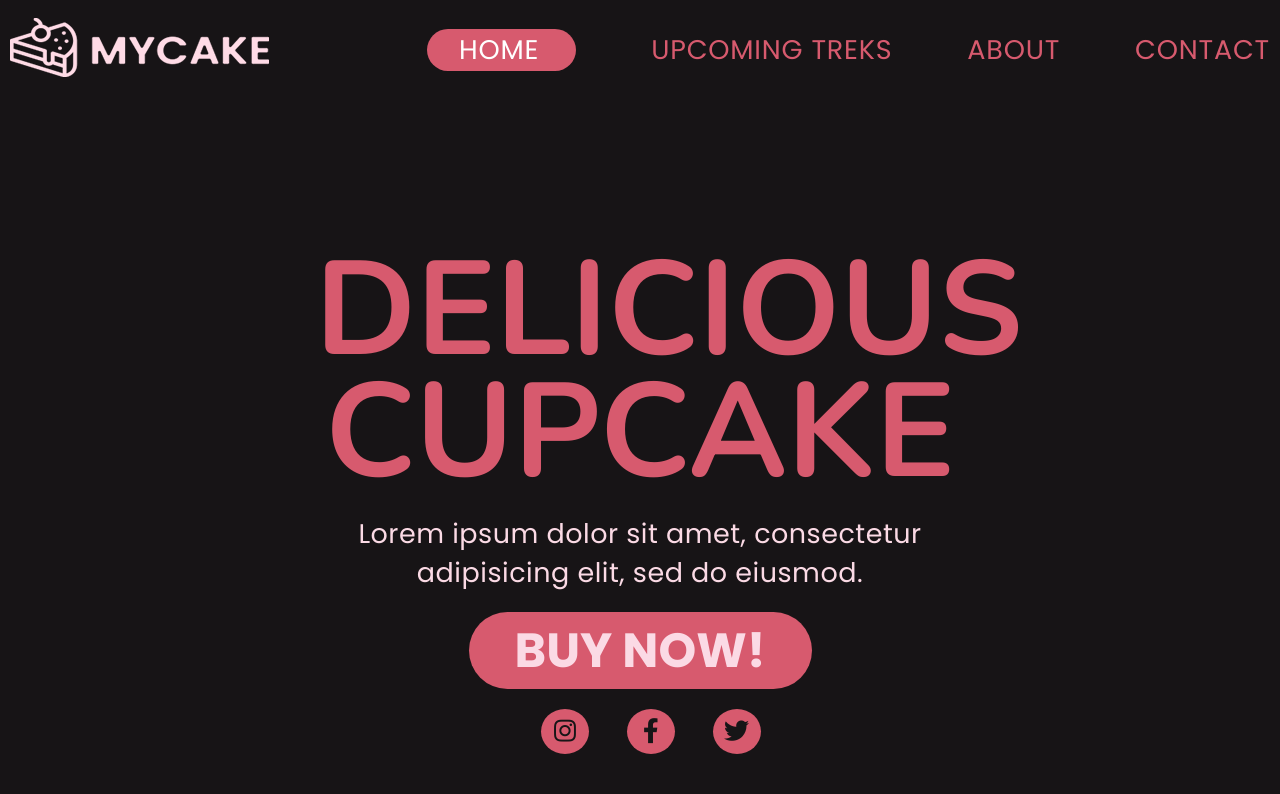
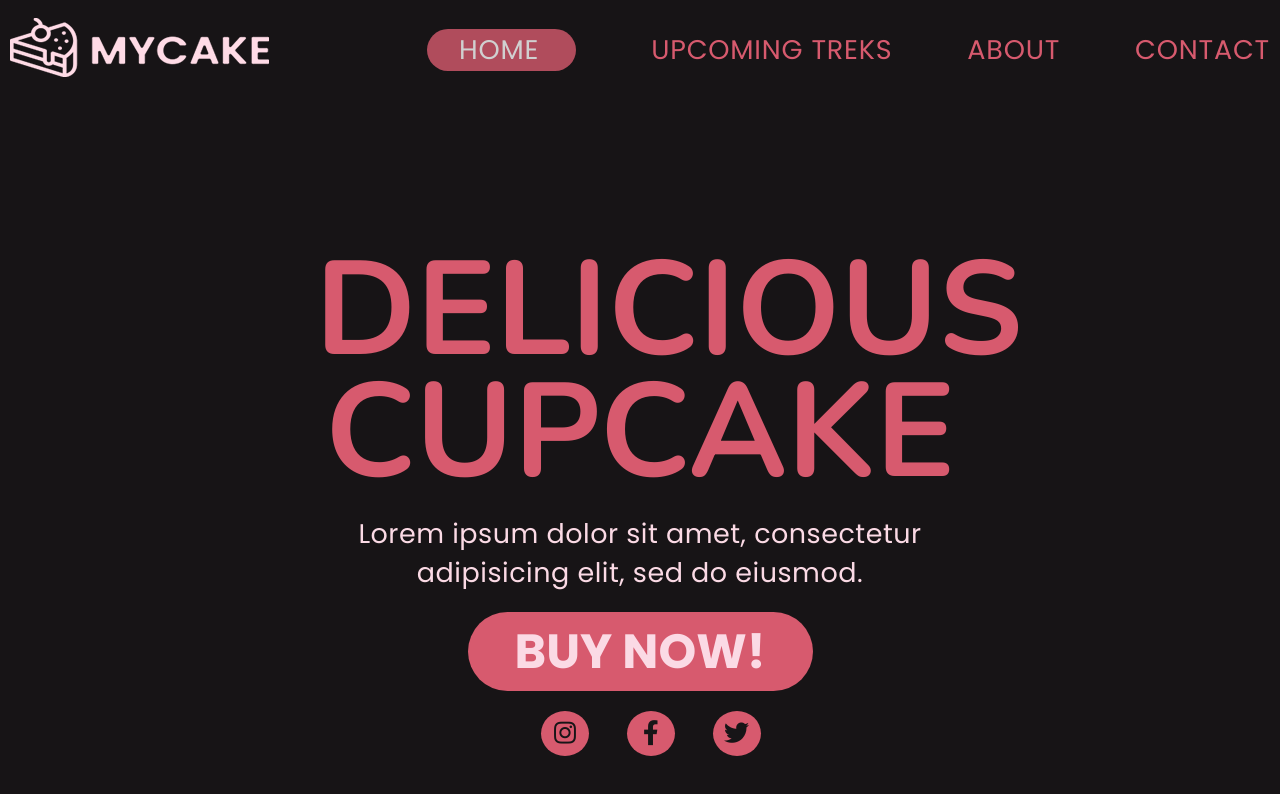
Before and after one commit to Faralex/cupCake, a plain HTML site: page index.html in a window 1280 px wide. In both pictures the pointer is over the link "HOME". Drawn offline with nearby package versions, Linux system fonts and the light colour scheme.

Commit message:
Add files via upload

```diff
--- a/css/style.css
+++ b/css/style.css
@@ -68,11 +68,15 @@ body {
   border-radius: 32px;
 }
 
-.header__list li a {
+.header__list a {
   color: #d75a6e;
   font-size: 27px;
   letter-spacing: 0.8px;
   text-transform: uppercase;
+}
+
+.header__list a:hover {
+opacity:0.8;
 }
 
 .content {
@@ -117,6 +121,11 @@ body {
   padding: 7px 46px;
   border-radius: 50px;
   font-weight: bold;
+  border:1px solid transparent;
+}
+
+.main__btn a:hover {
+  border: 1px solid #fff;
 }
 
 .main__btn {
@@ -147,6 +156,11 @@ body {
   height: 45px;
   background-position: center center;
   font-size: 25px;
+  transition: 0.5s;
+}
+
+.social__link:hover {
+  color:#fff;
 }
 
 .social-instagram {
```
